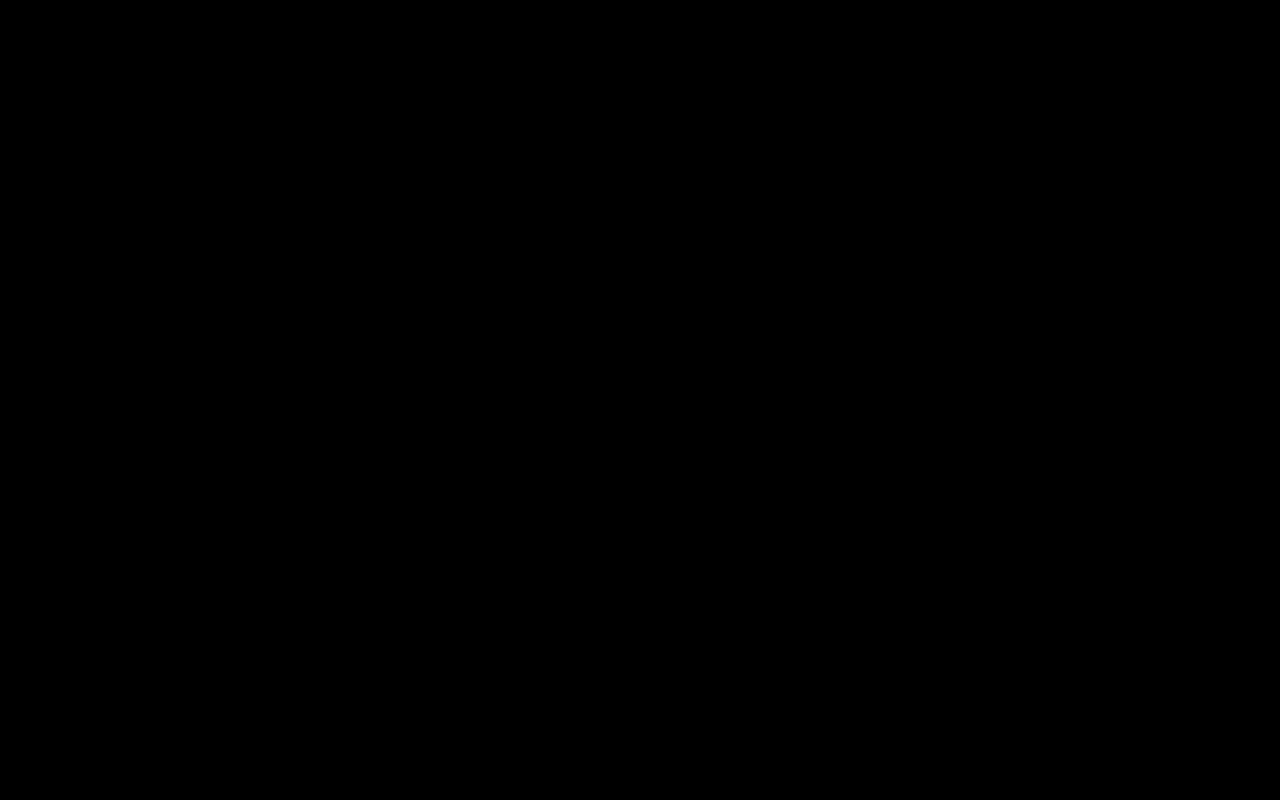
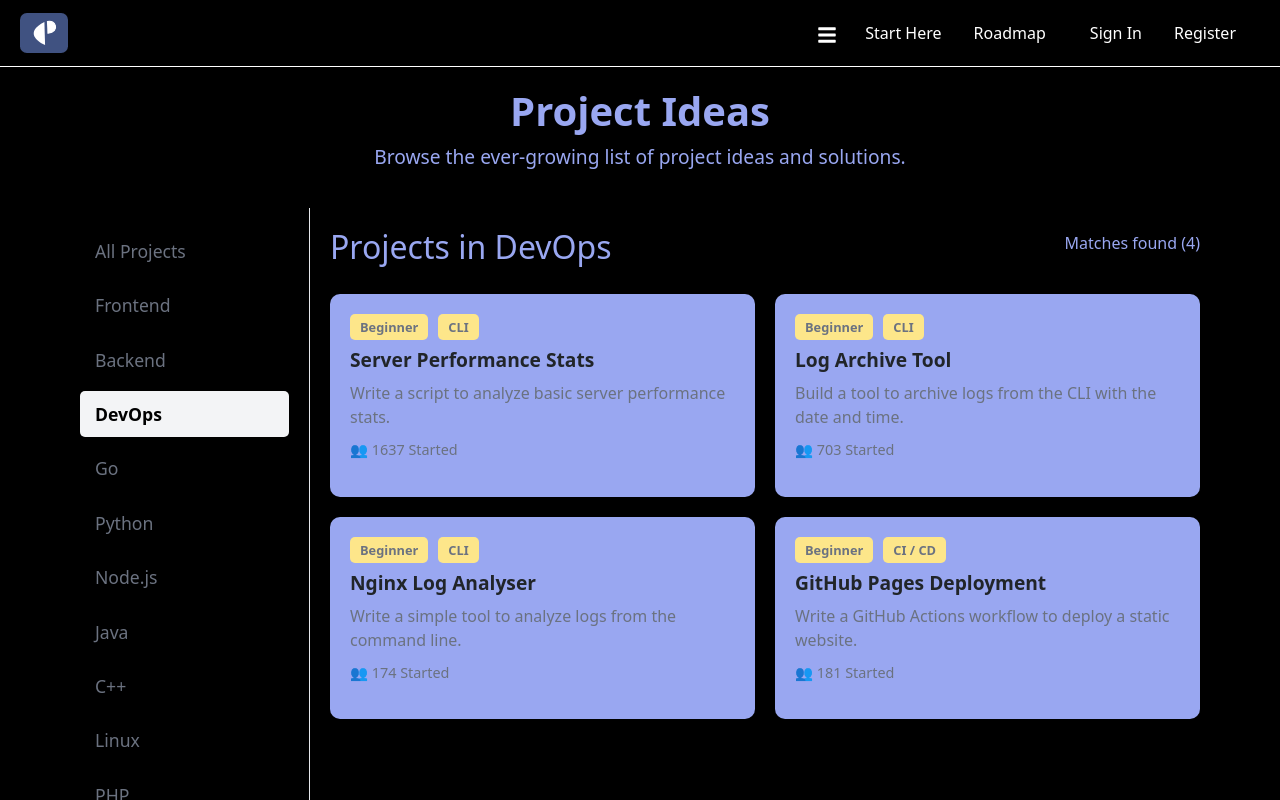
Before and after one commit to Arshiya1614/Career-path-Frontend, a React (Create React App) app: page /projectIdeas in a window 1280 px wide. Shown: the top 800 px of the page. Built offline with nearby package versions, Linux system fonts and the light colour scheme.

Commit message:
project ideas page done

```diff
--- a/src/pages/ProjectIdeas.tsx
+++ b/src/pages/ProjectIdeas.tsx
@@ -1,8 +1,208 @@
-import React from "react";
+import React ,{ useState } from "react";
+import MyNavbar from "../Components/Navbar";
+import styled from "styled-components";
+import Footer from "../Components/Footer";
+
+const Container = styled.div`
+  display: flex;
+  max-width: 1200px;
+  margin: auto;
+  padding: 20px;
+`;
+
+const Sidebar = styled.div`
+  width: 250px;
+  position: sticky;
+  top: 80px;
+  height: 100vh;
+  overflow-y: auto;
+  border-right: 1px solid #e5e7eb;
+  padding: 20px;
+`;
+
+const SidebarItem = styled.div<{ active: boolean }>`
+  padding: 10px 15px;
+  font-size: 1.1rem;
+  cursor: pointer;
+  color: ${({ active }) => (active ? "#000" : "#6b7280")};
+  font-weight: ${({ active }) => (active ? "bold" : "normal")};
+  background: ${({ active }) => (active ? "#f3f4f6" : "transparent")};
+  border-radius: 5px;
+  margin-bottom: 8px;
+  &:hover {
+    background: #f3f4f6;
+  }
+`;
+
+const Content = styled.div`
+  flex: 1;
+  padding: 20px;
+  overflow-y: auto;
+`;
+
+const Title = styled.h1`
+  font-size: 2.5rem;
+  font-weight: bold;
+  text-align: center;
+  color: #99A7F1;
+  margin-top: 20px;
+`;
+
+const Subtitle = styled.p`
+  font-size: 1.2rem;
+  text-align: center;
+  color: #99A7F1;
+`;
+
+const Grid = styled.div`
+  display: grid;
+  grid-template-columns: repeat(auto-fit, minmax(300px, 1fr));
+  gap: 20px;
+  margin-top: 20px;
+`;
+
+const Card = styled.div`
+  background: #99A7F1;
+  ;
+  padding: 20px;
+  border-radius: 10px;
+  box-shadow: 0px 2px 4px rgba(0, 0, 0, 0.1);
+  transition: 0.3s ease-in-out;
+  &:hover {
+    transform: translateY(-5px);
+  }
+`;
+
+const Badge = styled.span`
+  background: #fde68a;
+  color: #6b7280;
+  padding: 4px 10px;
+  font-size: 0.8rem;
+  font-weight: bold;
+  border-radius: 5px;
+  margin-right: 10px;
+`;
+
+const CardTitle = styled.h3`
+  font-size: 1.2rem;
+  font-weight: 600;
+  background: #99A7F1;
+  margin-top:10px;
+
+`;
+
+const CardDescription = styled.p`
+  font-size: 1rem;
+  color: #6b7280;
+  margin: 10px 0;
+  background: #99A7F1;
+
+`;
+
+const Started = styled.p`
+  font-size: 0.9rem;
+  color: #6b7280;
+  margin-top: 5px;
+  background: #99A7F1;
+
+`;
+
+const HeaderRow = styled.div`
+  display: flex;
+  justify-content: space-between;
+  align-items: center;
+  margin-bottom: 15px;
+  color: #99A7F1;
+
+`;
+
+const categories = [
+  "All Projects",
+  "Frontend",
+  "Backend",
+  "DevOps",
+  "Go",
+  "Python",
+  "Node.js",
+  "Java",
+  "C++",
+  "Linux",
+  "PHP",
+  "Spring Boot",
+];
+
+const projectsData: { [key: string]: { title: string; description: string; level: string; tag: string; started: number }[] } = {
+  DevOps: [
+    { title: "Server Performance Stats", description: "Write a script to analyze basic server performance stats.", level: "Beginner", tag: "CLI", started: 1637 },
+    { title: "Log Archive Tool", description: "Build a tool to archive logs from the CLI with the date and time.", level: "Beginner", tag: "CLI", started: 703 },
+    { title: "Nginx Log Analyser", description: "Write a simple tool to analyze logs from the command line.", level: "Beginner", tag: "CLI", started: 174 },
+    { title: "GitHub Pages Deployment", description: "Write a GitHub Actions workflow to deploy a static website.", level: "Beginner", tag: "CI / CD", started: 181 },
+  ],
+  Frontend: [
+    { title: "Portfolio Website", description: "Build a personal portfolio with animations.", level: "Intermediate", tag: "React", started: 1200 },
+    { title: "UI Library", description: "Create a reusable UI component library.", level: "Advanced", tag: "Vue", started: 800 },
+  ],
+  Backend: [
+    { title: "REST API", description: "Build a RESTful API for a blog application.", level: "Intermediate", tag: "Node.js", started: 900 },
+    { title: "GraphQL API", description: "Create a GraphQL API for a social network.", level: "Advanced", tag: "GraphQL", started: 600 },
+  ],
+  Python: [
+    { title: "Web Scraper", description: "Build a Python script to scrape data from websites.", level: "Beginner", tag: "BeautifulSoup", started: 1400 },
+  ],
+  Go: [
+    { title: "CLI Task Manager", description: "Develop a command-line task manager.", level: "Beginner", tag: "Go", started: 300 },
+  ],
+  "Node.js": [
+    { title: "Task Management API", description: "Create a task management system backend.", level: "Intermediate", tag: "Node.js", started: 600 },
+    { title: "File Upload Service", description: "Develop a file upload and storage system.", level: "Advanced", tag: "Express.js", started: 500 },
+  ],
+  Java: [
+    { title: "Bank Management System", description: "Develop a simple banking management system.", level: "Intermediate", tag: "Java", started: 700 },
+    { title: "Library Management System", description: "Build a digital library management app.", level: "Intermediate", tag: "Java", started: 600 },
+  ],
+  "C++": [
+    { title: "Tic-Tac-Toe", description: "Create a simple Tic-Tac-Toe game.", level: "Beginner", tag: "C++", started: 500 },
+    { title: "File Compression Tool", description: "Develop a file compression tool.", level: "Advanced", tag: "C++", started: 400 },
+  ],
+};
+
 
 const ProjectIdeas: React.FC = () => {
+const [activeCategory, setActiveCategory] = useState("DevOps");
   return (
-    <div></div>
+   <>
+   <MyNavbar />
+      <Title>Project Ideas</Title>
+      <Subtitle>Browse the ever-growing list of project ideas and solutions.</Subtitle>
+      <Container>
+        <Sidebar>
+          {categories.map((category, index) => (
+            <SidebarItem key={index} active={activeCategory === category} onClick={() => setActiveCategory(category)}>
+              {category}
+            </SidebarItem>
+          ))}
+        </Sidebar>
+        <Content>
+         <HeaderRow>
+           <h2>Projects in {activeCategory}</h2>
+           <p>Matches found ({projectsData[activeCategory]?.length || 0})</p>
+           </HeaderRow>
+          <Grid>
+            {projectsData[activeCategory]?.map((project, index) => (
+              <Card key={index}>
+                <Badge>{project.level}</Badge>
+                <Badge>{project.tag}</Badge>
+                <CardTitle>{project.title}</CardTitle>
+                <CardDescription>{project.description}</CardDescription>
+                <Started>👥 {project.started} Started</Started>
+              </Card>
+            ))}
+          </Grid>
+        </Content>
+      </Container>
+
+   <Footer />
+   </>
   );
 };
 
```
